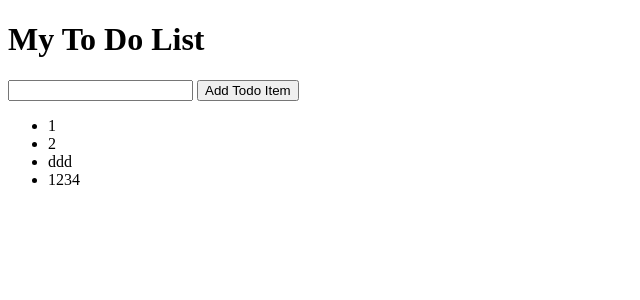
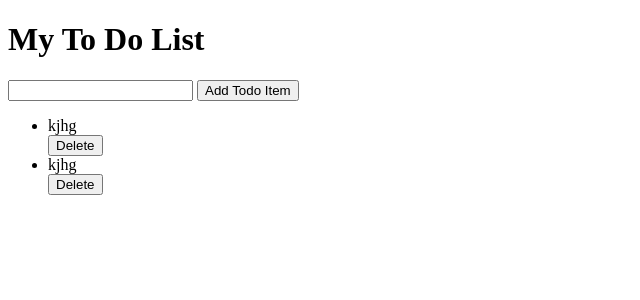
Before and after one commit to KsiuTretyakova/ToDoList_lesson2024, a Django app: page /todoapp/ in a window 1280 px wide. Shown: the top 300 px of the page, without its empty margins (0-640 px from the left). Run offline with Django 5.2, Linux system fonts and the light colour scheme; data comes from the database, SQL or seed files in the repository.

Commit message:
add button Delete and programming it

```diff
--- a/todoproject/templates/todolist.html
+++ b/todoproject/templates/todolist.html
@@ -16,8 +16,8 @@
         {% for i in all_items %}
         <li>
             {{i.content}}
-            <form action="шлях-функція" method="post"> {% csrf_token %}
-<!--                кнопка------------------------>
+            <form action="/deleteTodoItem/{{ i.id }}/" method="post"> {% csrf_token %}
+                <input type="submit" value="Delete">
             </form>
         </li>
         {% endfor %}
--- a/todoproject/todoapp/views.py
+++ b/todoproject/todoapp/views.py
@@ -14,3 +14,8 @@ def addTodoView(request):
     new_item = TodoListItem(content=x)
     new_item.save()
     return HttpResponseRedirect('/todoapp/')
+
+def deleteTodoView(request, i):
+    y = TodoListItem.objects.get(id=i)
+    y.delete()
+    return HttpResponseRedirect('/todoapp/')
--- a/todoproject/todoproject/urls.py
+++ b/todoproject/todoproject/urls.py
@@ -19,10 +19,12 @@ from django.urls import path
 
 # from todoproject.todoapp.views import todoappView
 
-from todoapp.views import todoappView, addTodoView
+from todoapp.views import todoappView, addTodoView, deleteTodoView
 
 urlpatterns = [
     path('admin/', admin.site.urls),
+    path("", todoappView),
     path("todoapp/", todoappView),
-    path("addTodoItem/", addTodoView)
+    path("addTodoItem/", addTodoView),
+    path("deleteTodoItem/<int:i>/", deleteTodoView)
 ]
```
Also changed, not shown: README.md (added), todoproject/db.sqlite3.
